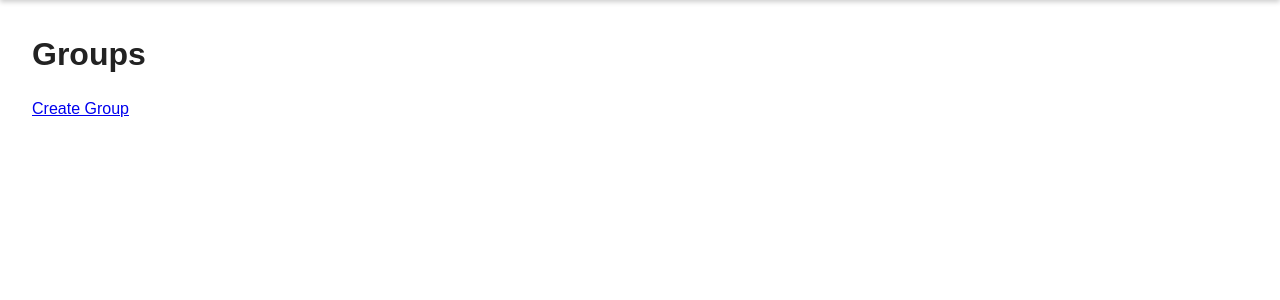
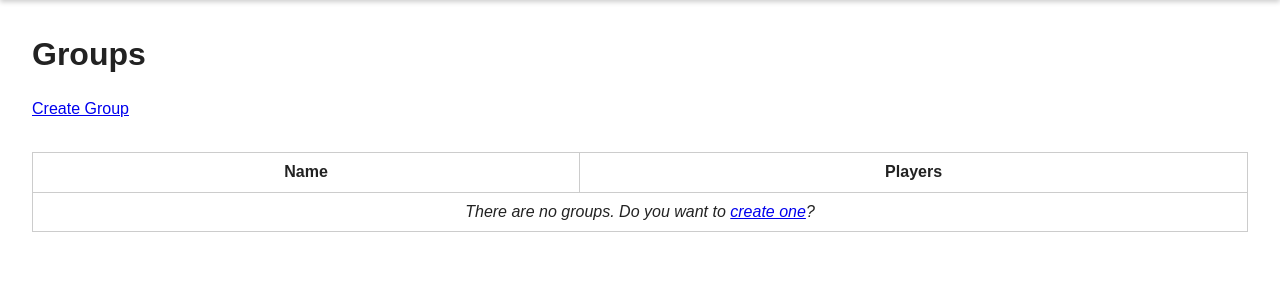
Before and after one commit to kevincarrogan/bogogger, a Django app: page /groups/ in a window 1280 px wide. Shown: the part 154-454 px from the top of the page. Run offline with Django 3.2, Linux system fonts and the light colour scheme; data that the repository does not hold is empty; some libraries are stand-ins or nearby versions.

Commit message:
Displaying groups in table.

```diff
--- a/groups/templates/groups/playergroup_list.html
+++ b/groups/templates/groups/playergroup_list.html
@@ -11,10 +11,28 @@
     </ul>
 </nav>
 
-<ul>
-{% for group in playergroup_list %}
-    <li><a href="{% url 'player_group_detail' group.slug %}">{{ group }}</a></li>
-{% endfor %}
-</ul>
+<table class="{% if not playergroup_list %}empty-table{% endif %}">
+    <thead>
+        <tr>
+            <th>Name</th>
+            <th>Players</th>
+        </tr>
+    </thead>
+    <tbody>
+        {% for group in playergroup_list %}
+        <tr>
+            <td>
+                <a href="{% url 'player_group_detail' slug=group.slug %}">{{ group }}</a>
+            </td>
+            <td>{{ group.players.count }}</td>
+        </tr>
+        {% empty %}
+        <tr>
+            <td colspan="1000">
+                <em>There are no groups. Do you want to <a href="{% url 'player_group_create' %}">create one</a>?</em></td>
+        </tr>
+        {% endfor %}
+    </tbody>
+</table>
 
 {% endblock %}
```
